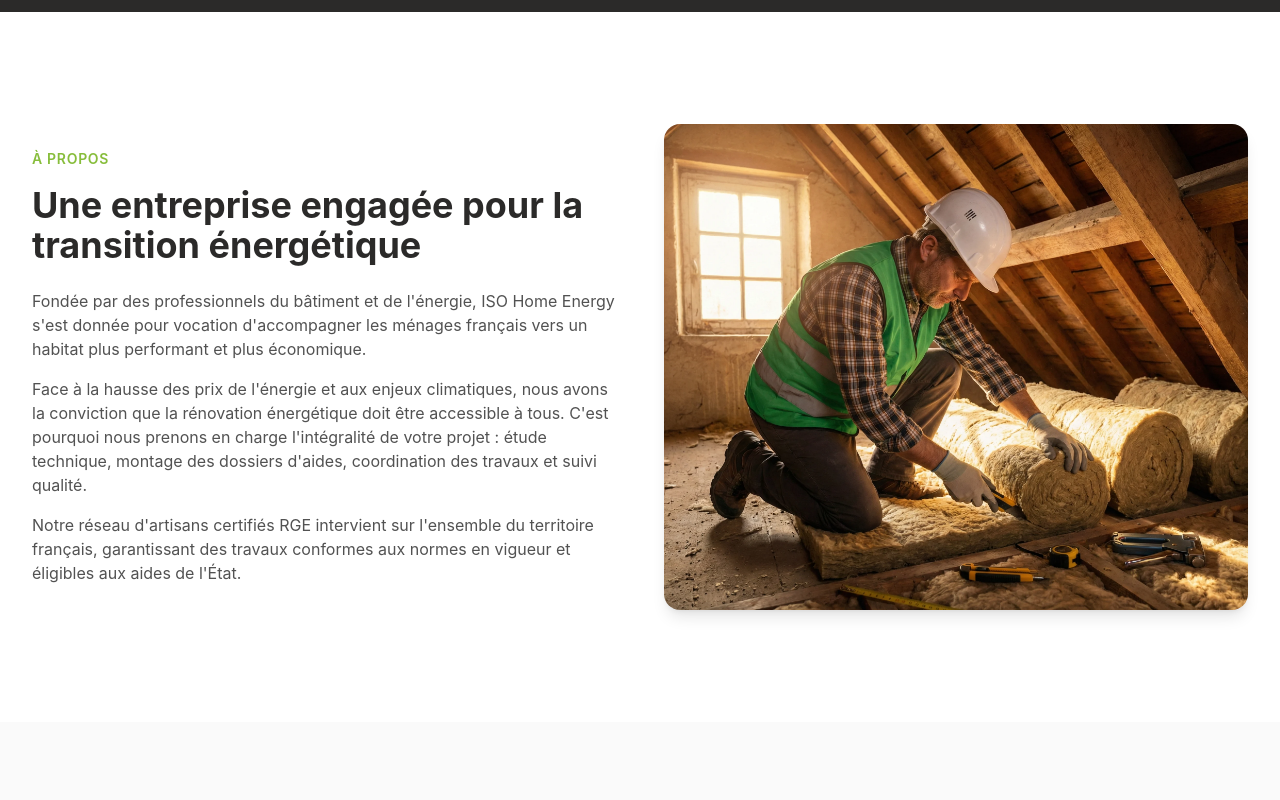
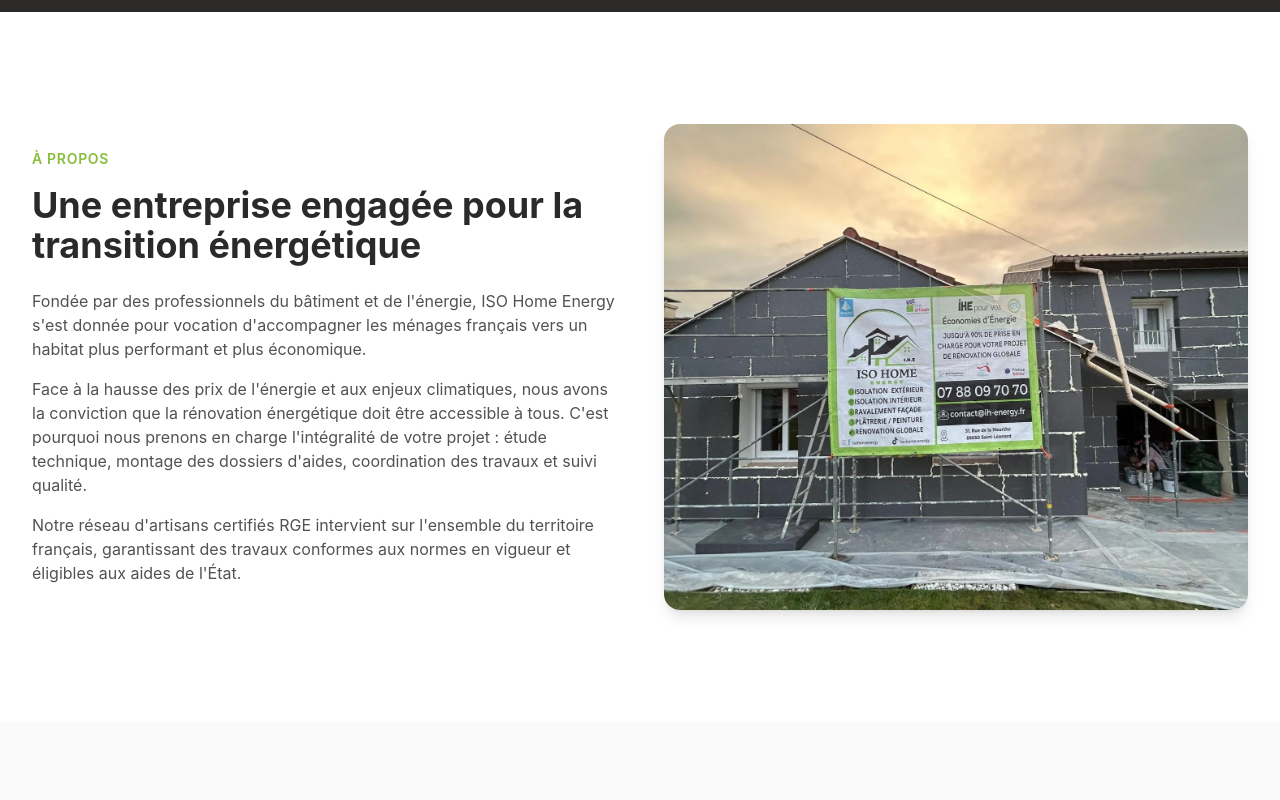
Before and after one commit to Fyned/ih-energy.fr, a React (Vite) app: page /iso-home-energy in a window 1280 px wide. Shown: the part 1040-1840 px from the top of the page. Built offline with nearby package versions, Linux system fonts and the light colour scheme.

Commit message:
Mise à jour images: Grand Est map + entreprise engagée

```diff
--- a/src/pages/IsoHomeEnergy.tsx
+++ b/src/pages/IsoHomeEnergy.tsx
@@ -137,8 +137,8 @@ export function IsoHomeEnergy() {
               className="relative"
             >
               <img
-                src="/images/about/artisan-work.webp"
-                alt="Artisan ISO Home Energy en intervention"
+                src="/images/about/entreprise-engagee.webp"
+                alt="Artisan ISO Home Energy - Isolation thermique"
                 className="aspect-[6/5] w-full object-cover rounded-2xl shadow-lg"
               />
             </motion.div>
@@ -318,7 +318,7 @@ export function IsoHomeEnergy() {
               className="relative"
             >
               <img
-                src="/images/about/france-map.webp"
+                src="/images/about/grand-est-map.webp"
                 alt="Carte des Vosges et du Grand Est - Zone d'intervention ISO Home Energy"
                 className="aspect-[6/5] w-full object-cover rounded-2xl shadow-lg"
               />
```
Also changed, not shown: public/images/about/entreprise-engagee.webp (added).
